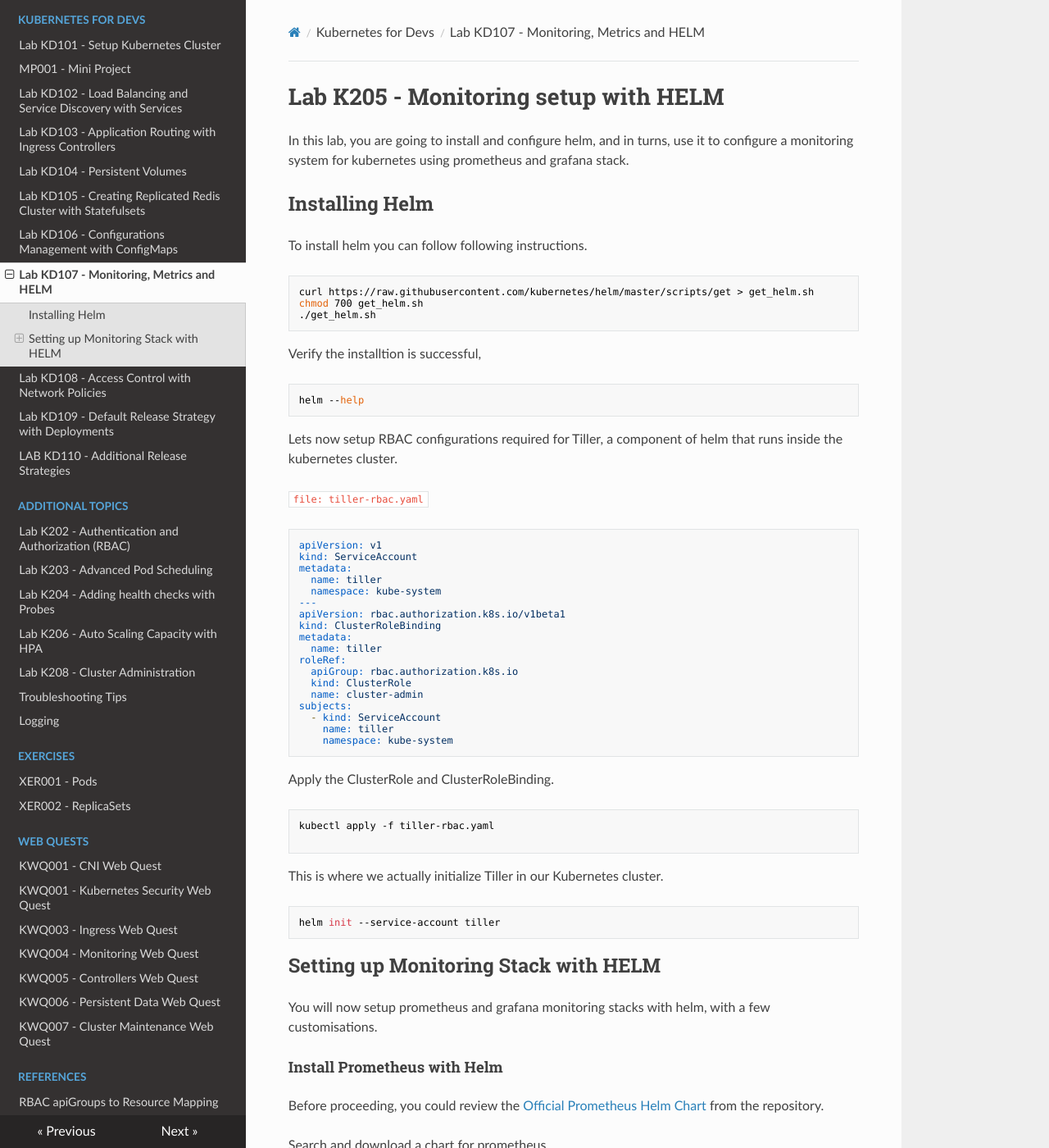
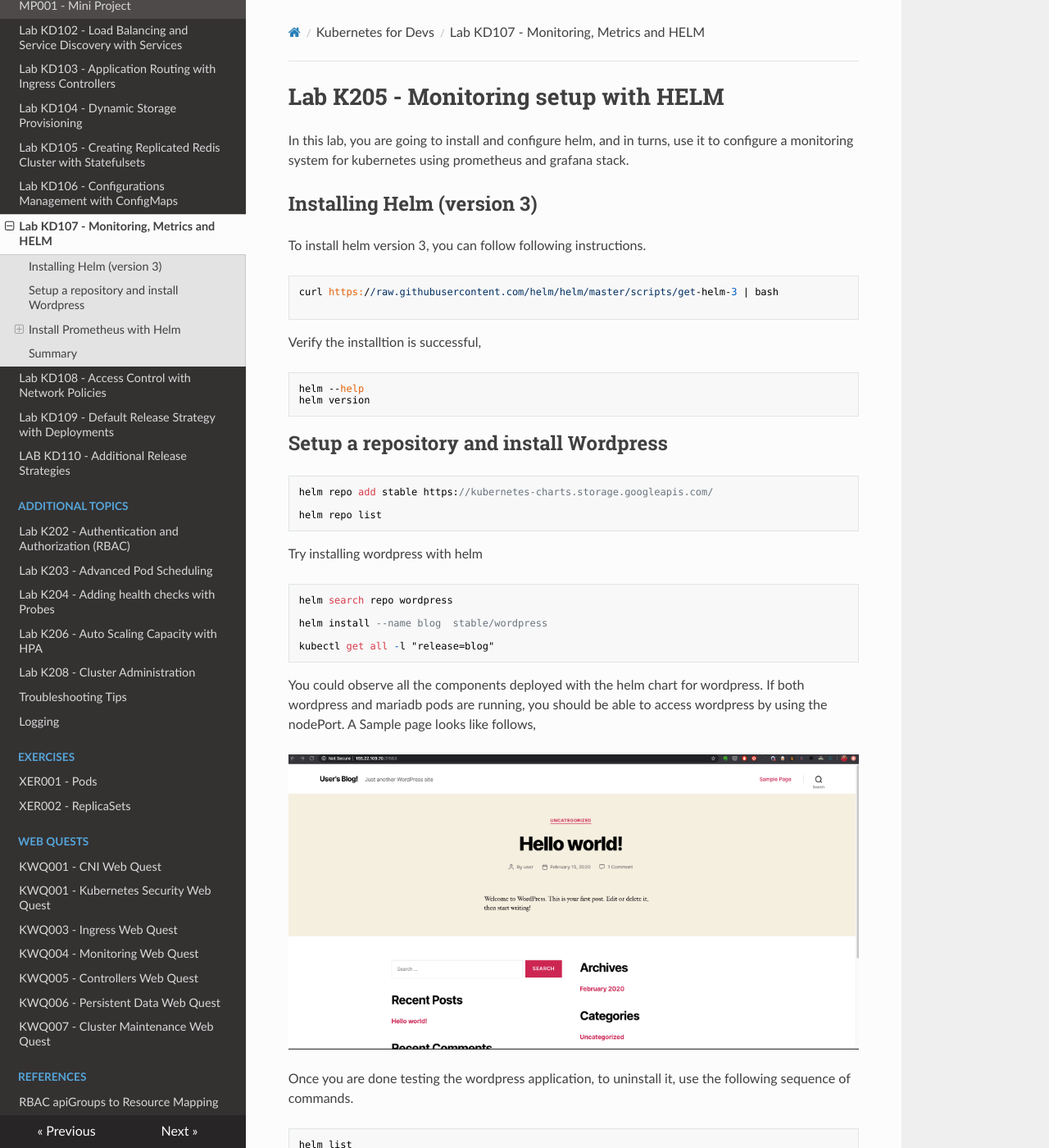
Before and after one commit to schoolofdevops/kube-dev, an MkDocs documentation site: the page built from chapters/helm.md, in a window 1280 px wide and 1400 px high. Shown: the whole window at 82% size. Built offline with MkDocs 1.6.1, drawn with Linux system fonts in a browser that asks for light colours; nearby versions of some CDN libraries; old or Windows-style settings are respelled for this version of MkDocs; some of the changed text lies outside the part shown.

Commit message:
- updated helm chapter to use version 3 - misc fixes to previous code for setting up monitoring - stateful sets chapter updated - http auth for ingress now moved to configmaps and secrets - updates to dynamic provisioning / persistent volumes chapter

````diff
--- a/chapters/helm.md
+++ b/chapters/helm.md
@@ -2,62 +2,57 @@
 
 In this lab, you are going to install and configure helm, and in turns, use it to configure a monitoring system for kubernetes using prometheus and grafana stack.
 
-## Installing  Helm
+## Installing  Helm (version 3)
 
-To install helm you can follow following instructions.
+To install helm version 3, you can follow following instructions.
 
 ```
-curl https://raw.githubusercontent.com/kubernetes/helm/master/scripts/get > get_helm.sh
-chmod 700 get_helm.sh
-./get_helm.sh
+curl https://raw.githubusercontent.com/helm/helm/master/scripts/get-helm-3 | bash
+
 ```
+
 
 Verify the installtion is successful,
 ```
 helm --help
+helm version
 ```
 
-Lets now setup  RBAC configurations required for Tiller, a component of helm that runs inside the kubernetes cluster.
+## Setup a repository and install Wordpress
 
-`file: tiller-rbac.yaml`
 
 ```
-apiVersion: v1
-kind: ServiceAccount
-metadata:
-  name: tiller
-  namespace: kube-system
----
-apiVersion: rbac.authorization.k8s.io/v1beta1
-kind: ClusterRoleBinding
-metadata:
-  name: tiller
-roleRef:
-  apiGroup: rbac.authorization.k8s.io
-  kind: ClusterRole
-  name: cluster-admin
-subjects:
-  - kind: ServiceAccount
-    name: tiller
-    namespace: kube-system
+helm repo add stable https://kubernetes-charts.storage.googleapis.com/
+
+helm repo list
 ```
 
-Apply the ClusterRole and ClusterRoleBinding.
-```
-kubectl apply -f tiller-rbac.yaml
+Try installing wordpress with helm
 
 ```
+helm search repo wordpress
 
-This is where we actually initialize Tiller in our Kubernetes cluster.
-```
-helm init --service-account tiller
+helm install --name blog  stable/wordpress
+
+kubectl get all -l "release=blog"
 ```
 
-## Setting up Monitoring Stack with HELM
+You could observe all the components deployed with the helm chart for wordpress. If both wordpress and mariadb pods are running, you should be able to access wordpress by using the nodePort. A Sample page looks like follows,
 
-You will now setup prometheus and grafana monitoring stacks with helm, with a few customisations.
+![Wordpress UI](images/wordpress.png)
 
-#### Install Prometheus with Helm
+Once you are done testing the wordpress application, to uninstall it, use the following sequence of commands.
+
+```
+helm list
+helm uninstall blog
+kubectl get all -l "release=blog"
+```
+
+
+## Install Prometheus with Helm
+
+You will now setup prometheus and grafana monitoring stacks with helm, with a few customizations.
 
 
 Before proceeding, you could review the [Official Prometheus Helm Chart](https://github.com/helm/charts/tree/master/stable/prometheus)  from the repository.
@@ -65,7 +60,8 @@ Before proceeding, you could review the [Official Prometheus Helm Chart](https:/
 Search and download a chart for prometheus
 
 ```
-helm search prometheus
+cd ~
+helm search repo prometheus
 helm fetch --untar stable/prometheus
 cd prometheus
 ```
@@ -80,11 +76,13 @@ cp ../k8s-code/helper/helm/values/prometheus-customvalues.yaml .
 Review **prometheus-customvalues.yaml** and then launch prometheus stack as,
 
 ```
-helm install --name prometheus --values prometheus-customvalues.yaml  . --dry-run
-helm install --name prometheus --values prometheus-customvalues.yaml  .
+helm install prometheus --values prometheus-customvalues.yaml  . --dry-run
+helm install prometheus --values prometheus-customvalues.yaml  .
 
 helm list
 helm status prometheus
+
+kubectl get all -l "release=prometheus"
 ```
 
 You should be able to access prometheus UI by using either the *nodePort* service or a *ingress* rule.
@@ -97,7 +95,8 @@ You could refer to the [Official Grafana Helm Chart repository](https://github.c
 Search and download a chart for prometheus
 
 ```
-helm search grafana
+cd ~
+helm search repo grafana
 helm fetch --untar stable/grafana
 cd grafana
 ```
@@ -112,14 +111,13 @@ cp ../k8s-code/helper/helm/values/grafana-customvalues.yaml .
 Review **grafana-customvalues.yaml** and then launch grafana as,
 
 ```
-helm install --name grafana --values grafana-customvalues.yaml  . --dry-run
-helm install --name grafana --values grafana-customvalues.yaml  .
-
-sed -i 's/extensions\/v1beta1/apps\/v1/g' templates/*
-sed -i 's/apps\/v1/extensions\/v1beta1/g' templates/*ingress*
+helm install grafana --values grafana-customvalues.yaml  . --dry-run
+helm install grafana --values grafana-customvalues.yaml  .
 
 helm list
 helm status grafana
+
+kubectl get all -l "release=grafana"
 ```
 
 You should be able to access grafana UI by using either the *nodePort* service or a *ingress* rule.
@@ -142,6 +140,6 @@ helm upgrade -f grafana-customvalues.yaml grafana .
 ```
 
 
-##### Summary
+## Summary
 
 In this lab, we not only learnt about HELM, a kubernetes package manager, but  also have setup a sophisticated health monitoring system with prometheus and grafana.
--- a/mkdocs.yml
+++ b/mkdocs.yml
@@ -15,7 +15,7 @@ pages:
      - MP001 - Mini Project: "11_deploying_sample_app.md"
      - Lab KD102 - Load Balancing and Service Discovery with Services: "7-vote-exposing_app_with_service.md"
      - Lab KD103 - Application Routing with Ingress Controllers : "ingress.md"
-     - Lab KD104 - Persistent Volumes: "vote-persistent-volumes.md"
+     - Lab KD104 - Dynamic Storage Provisioning: "vote-persistent-volumes.md"
      - Lab KD105 - Creating Replicated Redis Cluster with Statefulsets: "13_redis_statefulset.md"
      - Lab KD106 - Configurations Management with ConfigMaps: "9-vote-configmaps_and_secrets.md"
      - Lab KD107 - Monitoring, Metrics and HELM: "helm.md"
````
Also changed, not shown: chapters/13_redis_statefulset.md (+3 -3 lines), chapters/9-vote-configmaps_and_secrets.md (+6 -1 lines), chapters/vote-persistent-volumes.md (+1 -1 lines), chapters/images/wordpress.png (added).
